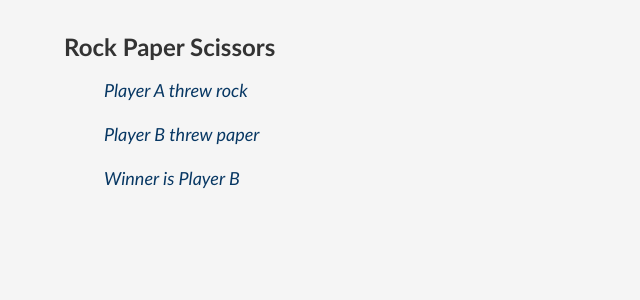
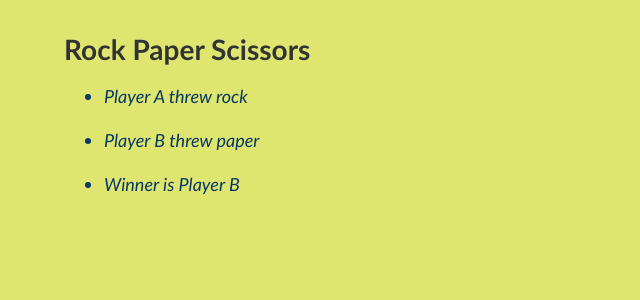
Before and after one commit to micoso/e2, a PHP site: page /p1/index.php in a window 1280 px wide. Shown: the top 300 px of the page, without its empty margins (0-640 px from the left). Run offline with PHP 8.4, Linux system fonts and the light colour scheme.

```diff
--- a/p1/styles/gamestyles.css
+++ b/p1/styles/gamestyles.css
@@ -2,7 +2,7 @@ body {
     margin-left: 5%;
     margin-top: 2rem;
     margin-right: 5%;
-    background-color: #f5f5f5;
+    background-color: #dee66f;
     font-family: Calibri, Arial, sans-serif;
     color: #073763;
 }
@@ -10,14 +10,13 @@ body {
 h1 {
     font-family: Calibri, Arial, sans-serif;
     color: #333333;
-    font-size: 24px;
+    font-size: 28px;
 }
 
 ul.results {
     font-style: italic;
     font-size: 18px;
-
 li {
-    list-style-type: none;
+    list-style-type: ;
 }
 }
```
